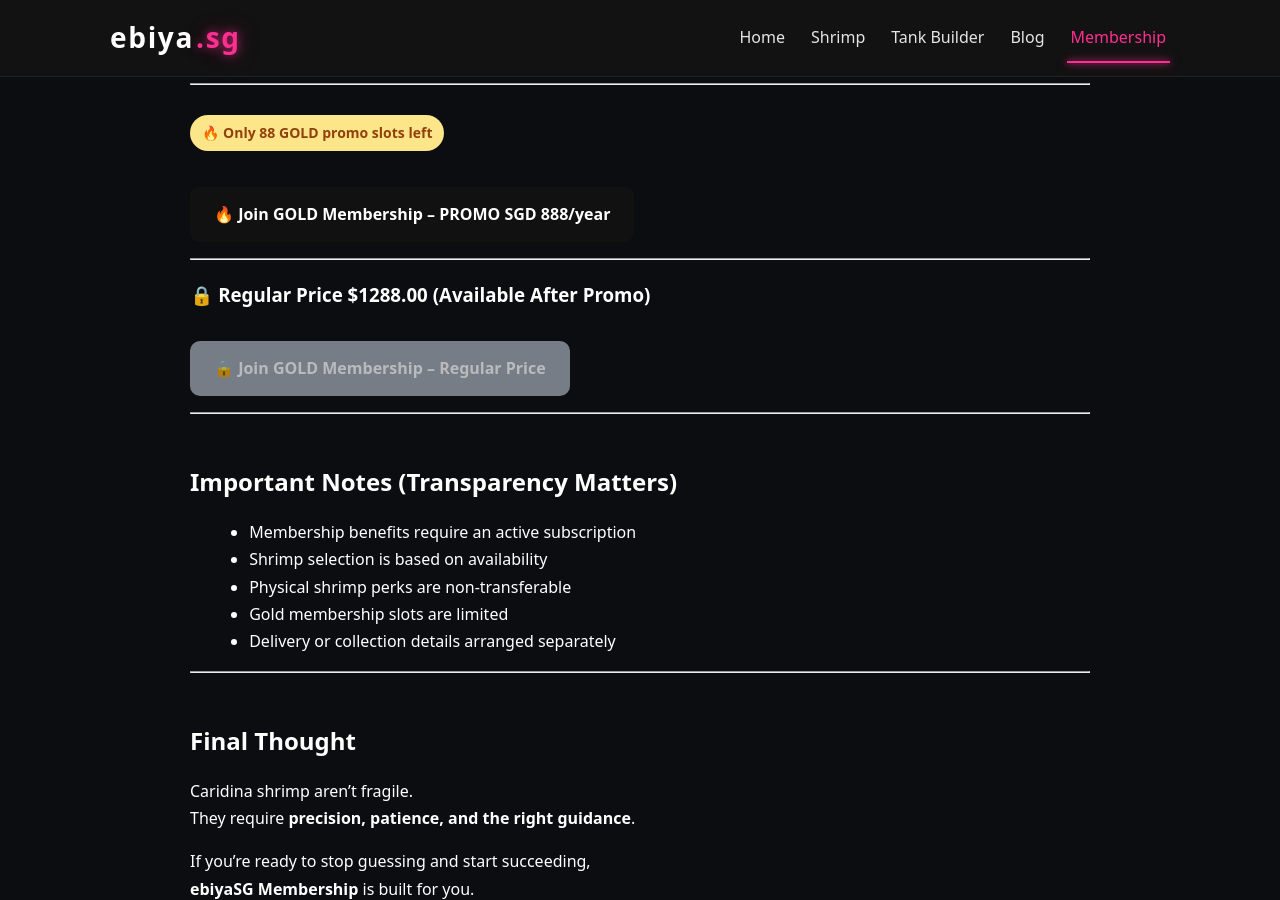
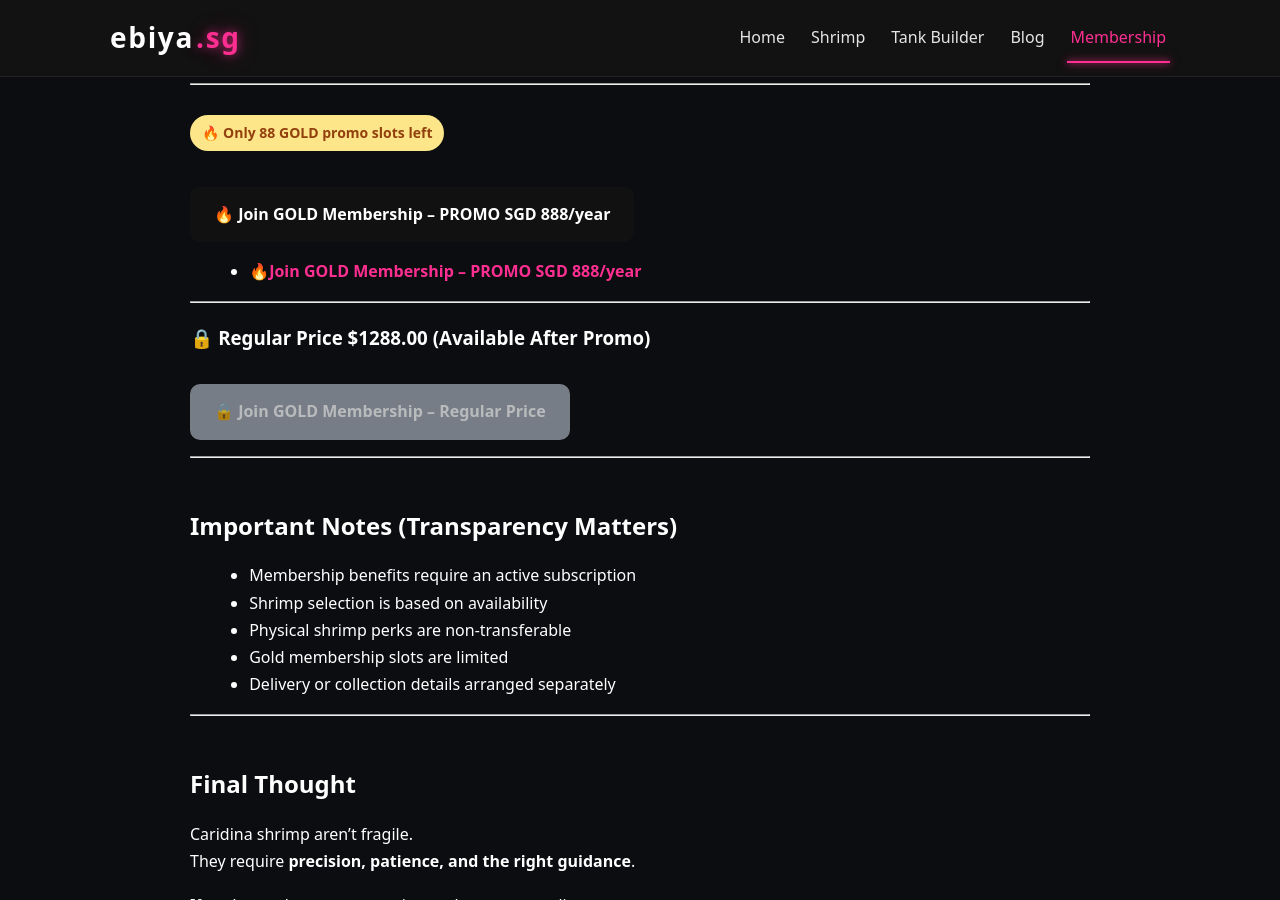
Before and after one commit to m33lucky-benny/ebiya.sg, a Jekyll site: the page built from membership2.md, in a window 1280 px wide and 900 px high, scrolled down 2938 px. Built offline with Jekyll 4.4.1, drawn with Linux system fonts in a browser that asks for light colours.

Commit message:
Update membership2.md

```diff
--- a/membership2.md
+++ b/membership2.md
@@ -190,6 +190,8 @@ This ensures:
 🔥 Join GOLD Membership – PROMO SGD 888/year
 </a>
 
+- 🔥[**Join GOLD Membership – PROMO SGD 888/year**](https://buy.stripe.com/3cI3cn3V652i3v0ecwao801)
+
 ---
 
 ### 🔒 Regular Price $1288.00 (Available After Promo)
```
